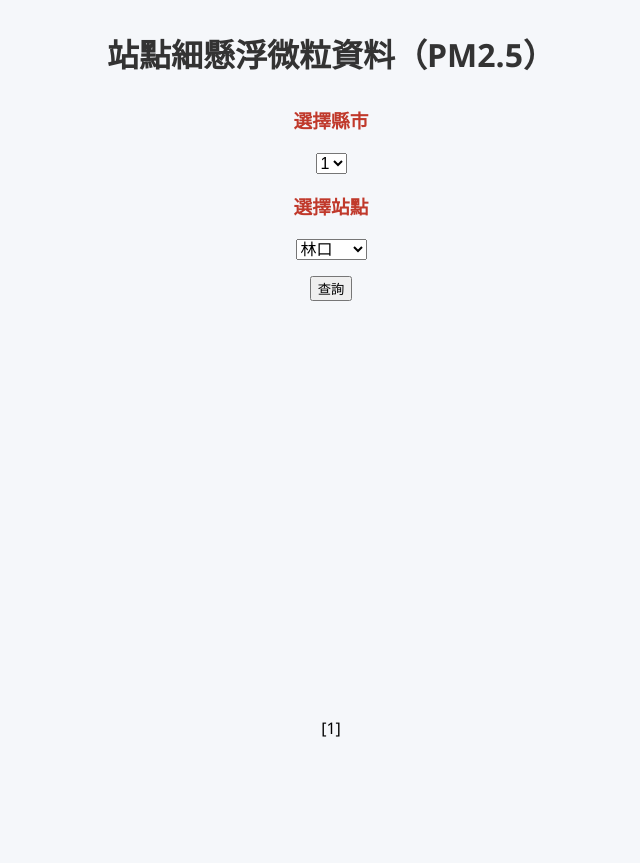
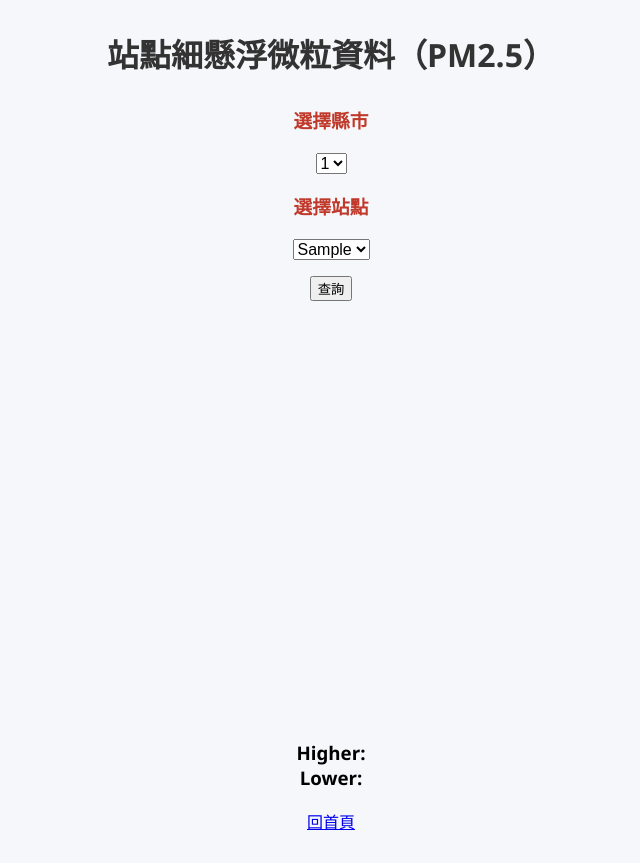
Before and after one commit to jerrytw0923/flask-pm25, a Flask app: page /pm25-site in a window 1280 px wide. Shown: the whole page, without its empty margins (309-949 px from the left). Before the commit the page ends 737 px from the top, so only its background shows below. Run offline with Flask 3, Linux system fonts and the light colour scheme; tables that the repository leaves empty or names only in its code hold one stand-in row (values such as "Sample post"); some libraries are stand-ins or nearby versions.

Commit message:
完成site頁面的數據顯示跟整合

```diff
--- a/app.py
+++ b/app.py
@@ -41,11 +41,14 @@
         df = pd.DataFrame(datas, columns=columns)
         # 轉換字串時間格式
         date = df["datacreationdate"].apply(lambda x: x.strftime("%Y-%m-%d %H"))
+
         data = {
             "county": county,
             "site": site,
             "x_data": date.to_list(),
             "y_data": df["pm25"].to_list(),
+            "higher": df["pm25"].max(),
+            "lower": df["pm25"].min(),
         }
 
         result = json.dumps(data, ensure_ascii=False)
--- a/templates/index.html
+++ b/templates/index.html
@@ -90,7 +90,10 @@
             {
               name: 'PM25',
               type: 'bar',
-              data: values
+              data: values,
+              itemStyle: {
+                color: '#00bfff'
+              }
             }
           ]
         };
--- a/templates/pm25-site.html
+++ b/templates/pm25-site.html
@@ -26,20 +26,31 @@
 
     <h3>選擇站點</h3>
     <select name="site" id="site">
-        <option value="林口">林口</option>
-        <option value="富貴角">富貴角</option>
     </select>
     <p><button type="button" onclick="query()">查詢</button></p>
+    <!-- 顯示站點名稱 查詢後更改對應的站點名稱-->
+    <h2 id="SiteName"></h2>
     <div id="main" style="width: 800px;height:400px;"></div>
-    {{counties}}
+
+    <div id="panel">
+      <h3 style="color: black;">Higher:
+        <span class="higher" style="color:brown"></span>
+        <br>Lower:<span class="lower" style="color:rgb(0, 110, 255)">
+        </span>
+      </h3>
+    </div>
+    <a href="/">回首頁</a>
+
 <script>
     //取得county跟site element
     const countyEl=document.querySelector("#county");
     const siteEl=document.querySelector("#site");
     const chart1 = echarts.init(document.getElementById('main'));
 
-    countyEl.addEventListener("change",()=>{
-      console.log("change");
+
+    updateSite();
+
+    function updateSite(){
       let county=countyEl.value;
       const url=`/pm25-county-site?county=${county}`
         //從後端要求資料
@@ -56,16 +67,20 @@
               siteEl.appendChild(opt);
             }
         });
+    }
+
+
+    countyEl.addEventListener("change",()=>{
+      updateSite();
     });
 
 
 
 
     function drawChart(chart,site,labels,values){
-
         var option = {
           title: {
-            text: `${site} PM2.5數據圖`
+            //text: `${site} PM2.5數據圖`
           },
           tooltip: {},
           legend: {
@@ -95,18 +110,21 @@
 
 
     function query(){
+
         let county=countyEl.value;
         let site=siteEl.value;
-        const url=`/pm25-data-site?county=${county}&site=${site}`
+        const url=`/pm25-data-site?county=${county}&site=${site}`;
+
         //從後端要求資料
         fetch(url)
         .then(res=>res.json())
         .then(data=>{
             console.log(data);
-
+            document.querySelector("#SiteName").innerHTML=`［${county} - ${site}］`;
+            //取得最高/最低pm25
+            document.querySelector(".higher").innerHTML=data.higher;
+            document.querySelector(".lower").innerHTML=data.lower;
             drawChart(chart1,data.site,data.x_data,data.y_data);
-
-
         });
 
 
```
